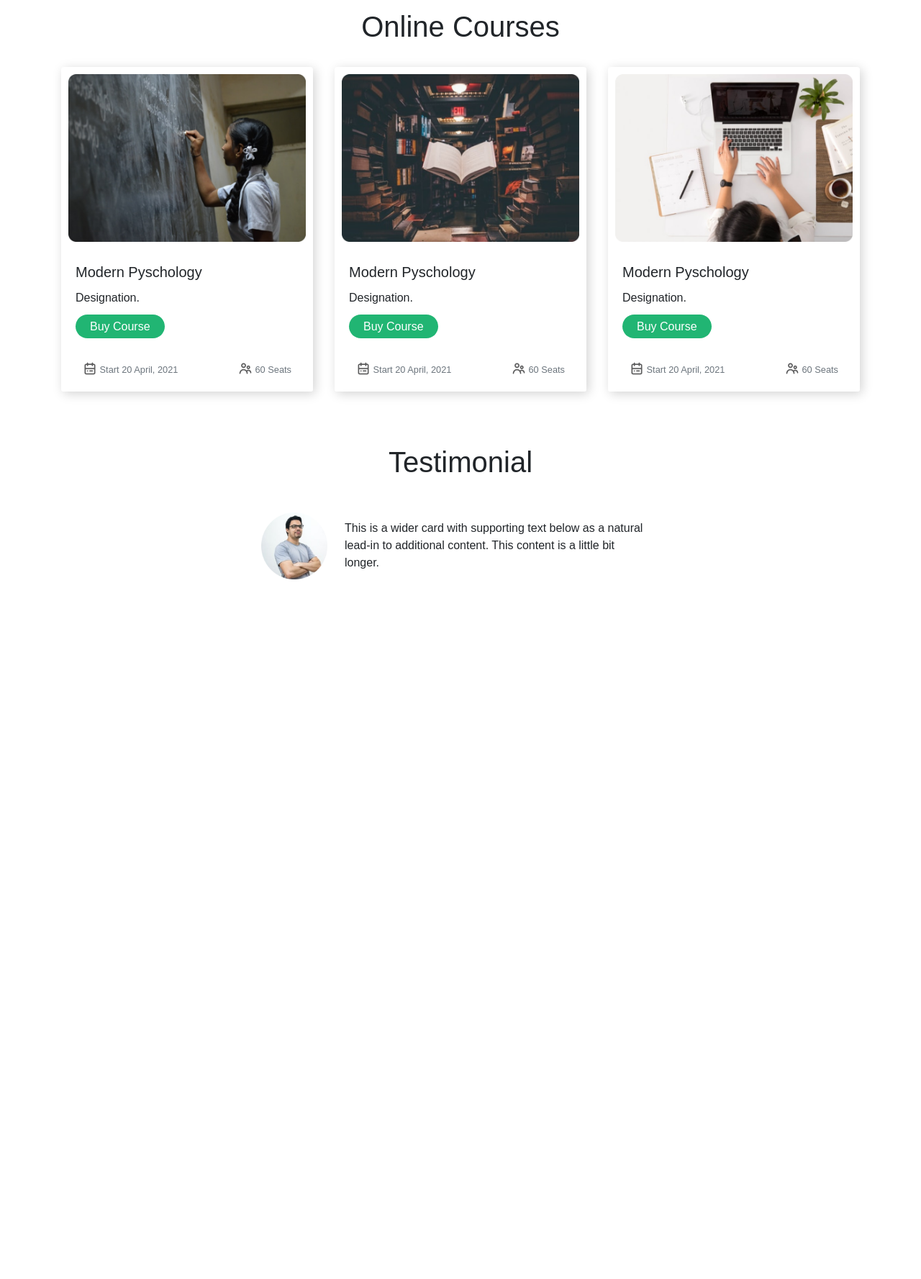
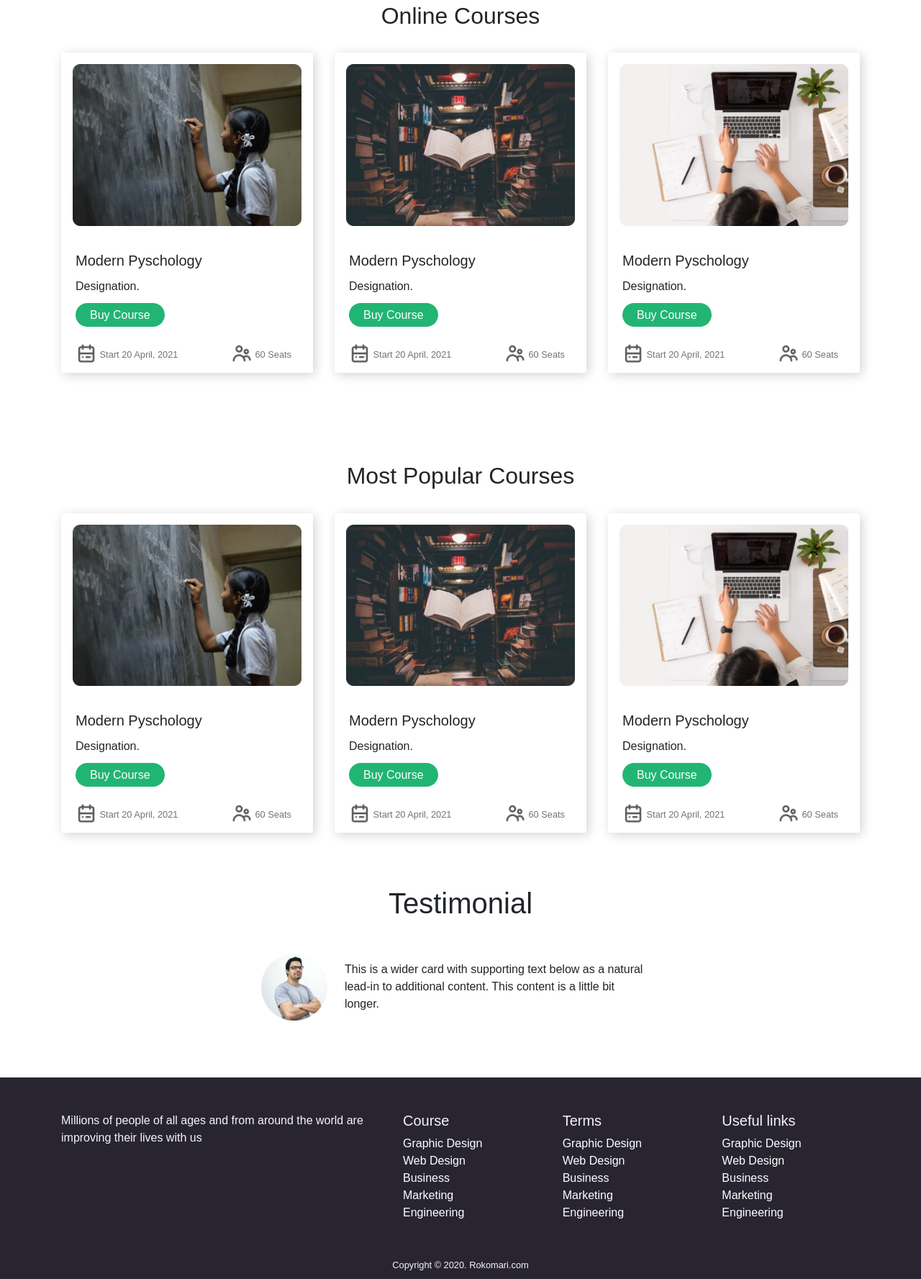
Before and after one commit to al-amin-khan/e-school, a plain HTML site: page index.html in a window 1280 px wide. Shown: the part 903-2680 px from the top of the page at 72% size. Before the commit the page ends 1737 px from the top, so only its background shows below. Drawn offline with Linux system fonts and the light colour scheme.

Commit message:
footer section completed

```diff
--- a/css/style.css
+++ b/css/style.css
@@ -2,9 +2,14 @@ body{
   font-family: 'Poppins', sans-serif;
 }
 small img{
-  height: 40px;
-  width: 40px;
+  height: 30px;
+  width: 30px;
   margin-top: -6px;
+}
+
+footer{
+  background-color: #282531;
+  color: whitesmoke;
 }
 
 .larger-font{
@@ -53,7 +58,7 @@ small img{
 
 .card-banner{
   border: none;
-  padding: 25px;
+  padding: 20px;
   background-color: #F8FFFB;
   border-radius: 10px;
 }
@@ -64,20 +69,15 @@ small img{
 }
 
 .card-img-custom{
-  padding: 20px 20px;
+  height: 100px;
+  width: auto;
+  padding: 20px;
   margin: auto;
-  width: auto;
-  height: 100px;
 }
 
 .card{
   border: none;
   box-shadow: 3px 3px 15px lightgrey;
-}
-
-.card img{
-  padding: 10px;
-  margin-right: -10px;
 }
 
 .card-footer{
--- a/index.html
+++ b/index.html
@@ -107,12 +107,12 @@
   <div class="gap-between"></div>
   <div class="gap-between"></div>
   <div class="container">
-    <h1 class="poppin-lang text-center">Online Courses</h1>
+    <h2 class="poppin-lang text-center">Online Courses</h2>
     <div class="pb-4"></div>
     <div class="row row-cols-1 row-cols-md-3">
       <div class="col mb-4">
         <div class="card h-100">
-          <img src="./images/Photos/Morder pyschology.png" class="card-img-top" alt="...">
+          <img src="./images/Photos/Morder pyschology.png" class="card-img-top p-3" alt="...">
           <div class="card-body">
             <h5 class="card-title">Modern Pyschology</h5>
             <p class="card-text">Designation.</p>
@@ -136,7 +136,7 @@
       </div>
       <div class="col mb-4">
         <div class="card h-100">
-          <img src="./images/Photos/Morder psyc.png" class="card-img-top" alt="...">
+          <img src="./images/Photos/Morder psyc.png" class="card-img-top p-3" alt="...">
           <div class="card-body">
             <h5 class="card-title">Modern Pyschology</h5>
             <p class="card-text">Designation.</p>
@@ -160,7 +160,88 @@
       </div>
       <div class="col mb-4">
         <div class="card h-100">
-          <img src="./images/Photos/Morder pychons.png" class="card-img-top" alt="...">
+          <img src="./images/Photos/Morder pychons.png" class="card-img-top p-3" alt="...">
+          <div class="card-body">
+            <h5 class="card-title">Modern Pyschology</h5>
+            <p class="card-text">Designation.</p>
+            <a href="#" class="btn-green">Buy Course</a>
+          </div>
+          <div class="card-footer">
+            <small class="text-muted">
+              <div class="d-flex justify-content-between">
+                <div>
+                  <img src="./images/ICON/calendar.png" alt="">
+                  <span class="align-items-center justify-content-center">Start 20 April, 2021</span>
+                </div>
+                <div>
+                  <img src="./images/ICON/people.png" alt="">
+                  <span>60 Seats</span>
+                </div>
+              </div>
+            </small>
+          </div>
+        </div>
+      </div>
+    </div>
+  </div>
+
+  <div class="gap-between"></div>
+  <div class="gap-between"></div>
+  <div class="container">
+    <h2 class="poppin-lang text-center">Most Popular Courses</h2>
+    <div class="pb-4"></div>
+    <div class="row row-cols-1 row-cols-md-3">
+      <div class="col mb-4">
+        <div class="card h-100">
+          <img src="./images/Photos/Morder pyschology.png" class="card-img-top p-3" alt="...">
+          <div class="card-body">
+            <h5 class="card-title">Modern Pyschology</h5>
+            <p class="card-text">Designation.</p>
+            <a href="#" class="btn-green">Buy Course</a>
+          </div>
+          <div class="card-footer">
+            <small class="text-muted">
+              <div class="d-flex justify-content-between">
+                <div>
+                  <img src="./images/ICON/calendar.png" alt="">
+                  <span class="align-items-center justify-content-center">Start 20 April, 2021</span>
+                </div>
+                <div>
+                  <img src="./images/ICON/people.png" alt="">
+                  <span>60 Seats</span>
+                </div>
+              </div>
+            </small>
+          </div>
+        </div>
+      </div>
+      <div class="col mb-4">
+        <div class="card h-100">
+          <img src="./images/Photos/Morder psyc.png" class="card-img-top p-3" alt="...">
+          <div class="card-body">
+            <h5 class="card-title">Modern Pyschology</h5>
+            <p class="card-text">Designation.</p>
+            <a href="#" class="btn-green">Buy Course</a>
+          </div>
+          <div class="card-footer">
+            <small class="text-muted">
+              <div class="d-flex justify-content-between">
+                <div>
+                  <img src="./images/ICON/calendar.png" alt="">
+                  <span class="align-items-center justify-content-center">Start 20 April, 2021</span>
+                </div>
+                <div>
+                  <img src="./images/ICON/people.png" alt="">
+                  <span>60 Seats</span>
+                </div>
+              </div>
+            </small>
+          </div>
+        </div>
+      </div>
+      <div class="col mb-4">
+        <div class="card h-100">
+          <img src="./images/Photos/Morder pychons.png" class="card-img-top p-3" alt="...">
           <div class="card-body">
             <h5 class="card-title">Modern Pyschology</h5>
             <p class="card-text">Designation.</p>
@@ -204,6 +285,56 @@
     </div>
   </div>
 </div>
+<div class="gap-between"></div>
+
+<footer>
+  <div class="container pt-5">
+    <div class="row">
+      <div class="col-md-5">
+        <p>Millions of people of all ages and from around the world are improving their lives with us</p>
+      </div>
+      <div class="col-md-7">
+        <div class="row">
+
+          <div class="col-md-4">
+            <h5>Course</h5>
+            <nav class="d-flex flex-column">
+              <a class="text-decoration-none text-white" href="#">Graphic Design</a>
+              <a class="text-decoration-none text-white" href="#">Web Design</a>
+              <a class="text-decoration-none text-white" href="#">Business</a>
+              <a class="text-decoration-none text-white" href="#">Marketing</a>
+              <a class="text-decoration-none text-white" href="#">Engineering</a>
+            </nav>
+          </div>
+          <div class="col-md-4">
+            <h5>Terms</h5>
+            <nav class="d-flex flex-column">
+              <a class="text-decoration-none text-white" href="#">Graphic Design</a>
+              <a class="text-decoration-none text-white" href="#">Web Design</a>
+              <a class="text-decoration-none text-white" href="#">Business</a>
+              <a class="text-decoration-none text-white" href="#">Marketing</a>
+              <a class="text-decoration-none text-white" href="#">Engineering</a>
+            </nav>
+          </div>
+          <div class="col-md-4">
+            <h5>Useful links</h5>
+            <nav class="d-flex flex-column">
+              <a class="text-decoration-none text-white" href="#">Graphic Design</a>
+              <a class="text-decoration-none text-white" href="#">Web Design</a>
+              <a class="text-decoration-none text-white" href="#">Business</a>
+              <a class="text-decoration-none text-white" href="#">Marketing</a>
+              <a class="text-decoration-none text-white" href="#">Engineering</a>
+            </nav>
+          </div>
+        </div>
+      </div>
+    </div>
+    <div class="text-center pt-5 pb-2">
+      <small>Copyright &copy 2020. Rokomari.com </small>
+    </div>
+
+  </div>
+</footer>
 
 
   <script src="js/jquery-3.5.1.min.js"></script>
```
Also changed, not shown: index2.html (deleted, +0 -212 lines).
